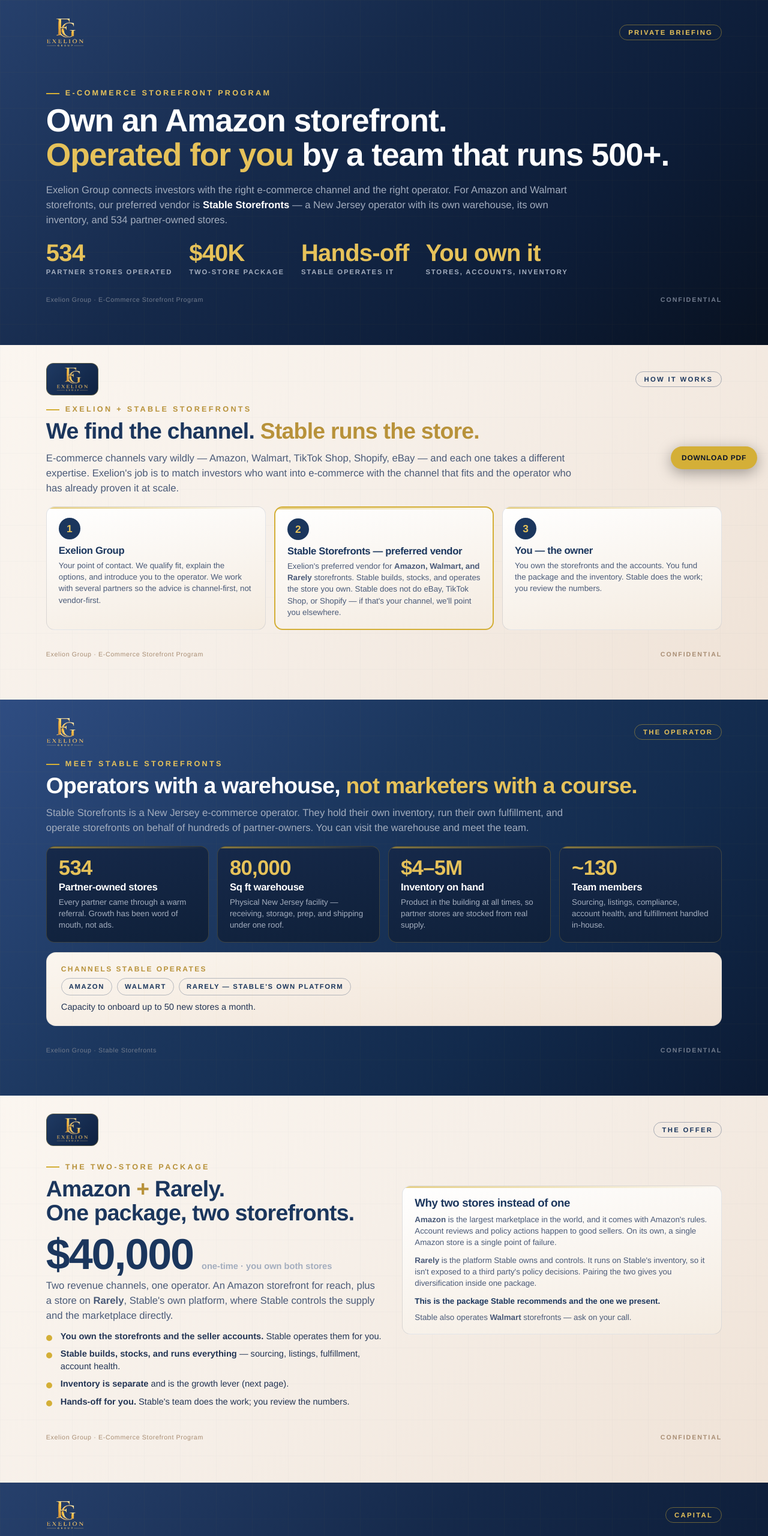
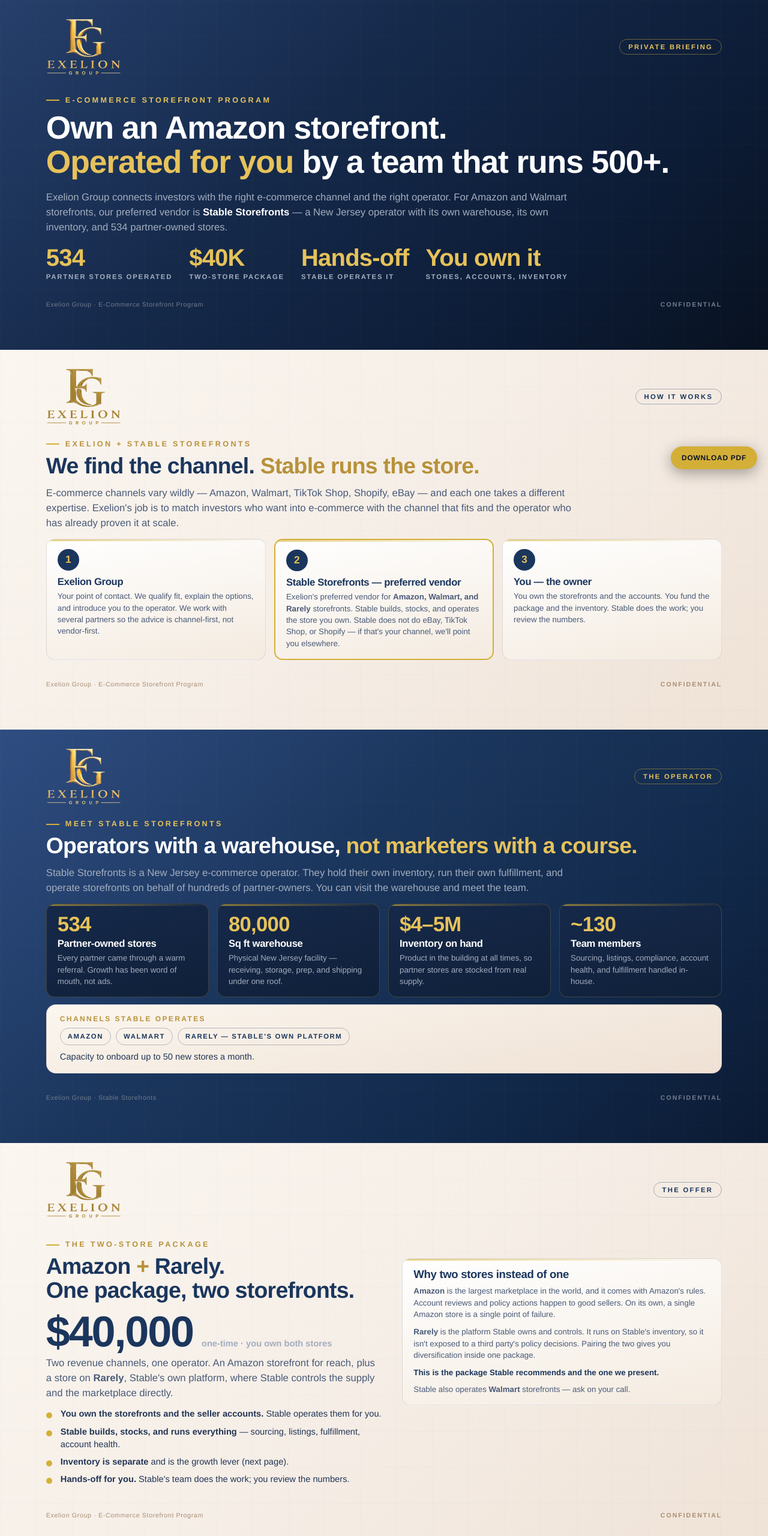
Before and after one commit to tleleux/exelion-storefront-program, a plain HTML site: page index.html in a window 1280 px wide. Shown: the top 2560 px of the page at 60% size. Drawn offline with Linux system fonts and the light colour scheme.

Commit message:
Logo: larger, deep-gold variant on cream slides, header clearance; disclaimer spacing

```diff
--- a/index.html
+++ b/index.html
@@ -5,20 +5,18 @@
 :root{--navy:#1B365D;--navy2:#13294a;--ink:#0a1428;--gold:#D4AF37;--goldbr:#e6c25a;--goldsoft:#b8923a;--cream:#f6efe8;--cream2:#efe2d6;--tx:#eef1f6;--mut:#a3adbe;--dim:#727c8e;--panel:#16294a;--panel2:#0f2039;--line:rgba(212,175,55,.22)}
 *{margin:0;padding:0;box-sizing:border-box}
 body{font-family:"Helvetica Neue",Helvetica,Arial,sans-serif;color:var(--tx);-webkit-font-smoothing:antialiased}
-.slide{width:13.333in;height:7.5in;position:relative;overflow:hidden;page-break-after:always;padding:1.05in .8in .75in .8in}
+.slide{width:13.333in;height:7.5in;position:relative;overflow:hidden;page-break-after:always;padding:1.45in .8in .75in .8in}
 .slide:last-child{page-break-after:auto}
 .dark{background:linear-gradient(135deg,#26406c 0%,#15294a 40%,#0d1d38 72%,#081120 100%)}
 .navy{background:linear-gradient(135deg,#2f4d82 0%,#1B365D 40%,#122a4c 70%,#0b1a33 100%)}
 .lt{background:linear-gradient(135deg,#fbf6f0 0%,var(--cream) 45%,var(--cream2) 100%);color:var(--navy)}
 .grid-bg{position:absolute;inset:0;background-image:linear-gradient(rgba(212,175,55,.55) 1px,transparent 1px),linear-gradient(90deg,rgba(212,175,55,.55) 1px,transparent 1px);background-size:60px 60px;opacity:.05}
 .lt .grid-bg{background-image:linear-gradient(rgba(27,54,93,.5) 1px,transparent 1px),linear-gradient(90deg,rgba(27,54,93,.5) 1px,transparent 1px);opacity:.035}
-.bar{position:absolute;top:.38in;left:.8in;right:.8in;display:flex;justify-content:space-between;align-items:center}
-.bar img{height:.5in}
-.chip{display:inline-flex;align-items:center;background:linear-gradient(135deg,#1f3a63,#0e2140);border-radius:12px;padding:6px 16px;border:1px solid rgba(212,175,55,.35)}
-.chip img{height:.42in}
+.bar{position:absolute;top:.3in;left:.8in;right:.8in;display:flex;justify-content:space-between;align-items:center}
+.bar img{height:.95in}
 .badge{font-weight:700;font-size:8.5pt;letter-spacing:.2em;text-transform:uppercase;padding:6px 14px;border-radius:30px;color:var(--goldbr);border:1.5px solid rgba(212,175,55,.45)}
 .lt .badge{color:var(--navy);border-color:rgba(27,54,93,.35)}
-.foot{position:absolute;left:.8in;right:.8in;bottom:.3in;display:flex;justify-content:space-between;font-size:8pt;letter-spacing:.06em;color:var(--dim);font-weight:500}
+.foot{position:absolute;left:.8in;right:.8in;bottom:.26in;display:flex;justify-content:space-between;font-size:8pt;letter-spacing:.06em;color:var(--dim);font-weight:500}
 .lt .foot{color:#a98e74}.foot .conf{text-transform:uppercase;letter-spacing:.18em;font-weight:600}
 .eyebrow{font-weight:700;font-size:9.5pt;letter-spacing:.26em;text-transform:uppercase;color:var(--goldbr);margin-bottom:10px}
 .eyebrow::before{content:"";display:inline-block;width:22px;height:2px;background:var(--gold);margin-right:10px;vertical-align:middle}
@@ -30,11 +28,11 @@
 em{font-style:normal;color:var(--goldbr)}.lt em{color:var(--goldsoft)}
 .lead{font-size:12.5pt;line-height:1.5;color:var(--mut);font-weight:500;max-width:9.2in}
 .lt .lead{color:#4a5a78}
-.disc{position:absolute;left:.8in;right:.8in;bottom:.6in;font-size:7.6pt;color:var(--dim);line-height:1.4;font-weight:500}
+.disc{position:absolute;left:.8in;right:.8in;bottom:.72in;font-size:7.6pt;color:var(--dim);line-height:1.4;font-weight:500}
 .lt .disc{color:#8f7b66}
-.grid{display:grid;gap:14px;margin-top:18px}
+.grid{display:grid;gap:14px;margin-top:14px}
 .g2{grid-template-columns:1fr 1fr}.g3{grid-template-columns:1fr 1fr 1fr}.g4{grid-template-columns:1fr 1fr 1fr 1fr}
-.card{background:linear-gradient(165deg,var(--panel),var(--panel2));border:1px solid var(--line);border-radius:14px;padding:18px 20px;position:relative;overflow:hidden}
+.card{background:linear-gradient(165deg,var(--panel),var(--panel2));border:1px solid var(--line);border-radius:14px;padding:16px 18px;position:relative;overflow:hidden}
 .card::after{content:"";position:absolute;top:0;left:0;width:100%;height:3px;background:linear-gradient(90deg,var(--gold),transparent);opacity:.6}
 .card h4{font-size:12.5pt;color:#fff;margin-bottom:6px}
 .card p{font-size:10pt;line-height:1.45;color:var(--mut);font-weight:500}
@@ -45,7 +43,7 @@
 .card.feat{border:2px solid var(--gold)}
 .num{width:36px;height:36px;border-radius:50%;background:var(--navy);color:var(--goldbr);font-weight:800;font-size:13pt;display:flex;align-items:center;justify-content:center;margin-bottom:10px}
 .dark .num,.navy .num{background:rgba(212,175,55,.15);border:1px solid rgba(212,175,55,.45)}
-.stats{display:flex;gap:28px;margin-top:22px;align-items:flex-end}
+.stats{display:flex;gap:28px;margin-top:18px;align-items:flex-end}
 .stat b{display:block;white-space:nowrap;font-size:30pt;font-weight:800;color:var(--goldbr);letter-spacing:-.02em;line-height:1}
 .stat span{display:block;font-size:8.5pt;letter-spacing:.16em;text-transform:uppercase;color:var(--mut);margin-top:6px;font-weight:600}
 .split{display:grid;grid-template-columns:1.05fr 1fr;gap:34px;align-items:start;margin-top:12px}
@@ -53,15 +51,15 @@
 ul.tick li{position:relative;padding-left:24px;font-size:11pt;line-height:1.45;color:var(--tx);margin-bottom:8px;font-weight:500}
 ul.tick li::before{content:"";position:absolute;left:0;top:8px;width:10px;height:10px;border-radius:50%;background:var(--gold)}
 .lt ul.tick li{color:#233555}
-.quote{background:linear-gradient(168deg,#fbf6ef,#efe1d4);color:var(--navy);border-radius:16px;padding:20px 24px;border:1px solid rgba(27,54,93,.1);margin-top:16px}
+.quote{background:linear-gradient(168deg,#fbf6ef,#efe1d4);color:var(--navy);border-radius:16px;padding:16px 22px;border:1px solid rgba(27,54,93,.1);margin-top:12px}
 .quote b{display:block;font-size:9pt;letter-spacing:.2em;text-transform:uppercase;color:var(--goldsoft);margin-bottom:8px}
 .quote p{font-size:11pt;line-height:1.5;font-weight:500;color:#233555}
-.tl{display:grid;grid-template-columns:repeat(4,1fr);gap:12px;margin-top:20px}
+.tl{display:grid;grid-template-columns:repeat(4,1fr);gap:12px;margin-top:14px}
 .tl .step{border-top:3px solid var(--gold);padding-top:12px}
 .tl .step small{display:block;font-size:8.5pt;letter-spacing:.18em;text-transform:uppercase;color:var(--goldsoft);font-weight:700;margin-bottom:6px}
 .tl .step h4{font-size:13pt;color:var(--navy);margin-bottom:6px}
 .tl .step p{font-size:10pt;line-height:1.45;color:#4a5a78;font-weight:500}
-.qa{display:grid;grid-template-columns:1fr 1fr;gap:12px 22px;margin-top:16px}
+.qa{display:grid;grid-template-columns:1fr 1fr;gap:10px 22px;margin-top:10px}
 .qa div{border-left:3px solid var(--gold);padding-left:14px}
 .qa b{display:block;font-size:11pt;color:#fff;margin-bottom:4px;font-weight:700}
 .qa p{font-size:9.8pt;line-height:1.45;color:var(--mut);font-weight:500}
@@ -79,8 +77,9 @@
 @media screen{
  html{background:#070d18}
  body{max-width:1400px;margin:0 auto}
- .slide{width:100%;height:auto;min-height:0;padding:100px 6vw 70px}
+ .slide{width:100%;height:auto;min-height:0;padding:150px 6vw 70px}
  .bar{left:6vw;right:6vw;top:30px}
+ .bar img{height:96px}
  .foot{position:static;margin-top:34px}
  .disc{position:static;margin-top:22px}
  .dl{position:fixed;right:18px;bottom:18px;z-index:99;background:var(--gold);color:#0a1428;font-weight:800;font-size:12px;letter-spacing:.06em;text-transform:uppercase;padding:12px 18px;border-radius:30px;text-decoration:none;box-shadow:0 6px 24px rgba(0,0,0,.35)}
@@ -89,16 +88,16 @@
  .g2,.g3,.g4,.split,.qa,.tl{grid-template-columns:1fr}
  .stats{flex-wrap:wrap;gap:18px 28px}
  h1{font-size:26pt}h2{font-size:21pt}.price b{font-size:38pt}
- .bar img{height:.36in}.chip img{height:.32in}.badge{display:none}
- .card[style*="margin-top:38px"]{margin-top:0!important}
- .slide{padding:90px 6vw 50px}
+ .bar img{height:64px}.badge{display:none}
+ .card[style*="margin-top:30px"]{margin-top:0!important}
+ .slide{padding:120px 6vw 50px}
 }
 </style></head><body>
 
 <!-- 1 COVER -->
 <section class="slide dark"><div class="grid-bg"></div>
 <div class="bar"><img src="logo_gold.png" alt="Exelion Group"><span class="badge">Private Briefing</span></div>
-<div style="margin-top:.5in">
+<div style="margin-top:.1in">
 <div class="eyebrow">E-Commerce Storefront Program</div>
 <h1>Own an Amazon storefront.<br><em>Operated for you</em> by a team that runs 500+.</h1>
 <p class="lead" style="margin-top:18px">Exelion Group connects investors with the right e-commerce channel and the right operator. For Amazon and Walmart storefronts, our preferred vendor is <b style="color:#fff">Stable Storefronts</b> — a New Jersey operator with its own warehouse, its own inventory, and 534 partner-owned stores.</p>
@@ -113,7 +112,7 @@
 
 <!-- 2 HOW IT WORKS -->
 <section class="slide lt"><div class="grid-bg"></div>
-<div class="bar"><span class="chip"><img src="logo_gold.png" alt="Exelion Group"></span><span class="badge">How It Works</span></div>
+<div class="bar"><img src="logo_gold_light.png" alt="Exelion Group"><span class="badge">How It Works</span></div>
 <div class="eyebrow">Exelion + Stable Storefronts</div>
 <h2>We find the channel. <em>Stable runs the store.</em></h2>
 <p class="lead">E-commerce channels vary wildly — Amazon, Walmart, TikTok Shop, Shopify, eBay — and each one takes a different expertise. Exelion's job is to match investors who want into e-commerce with the channel that fits and the operator who has already proven it at scale.</p>
@@ -143,7 +142,7 @@
 
 <!-- 4 THE PACKAGE -->
 <section class="slide lt"><div class="grid-bg"></div>
-<div class="bar"><span class="chip"><img src="logo_gold.png" alt="Exelion Group"></span><span class="badge">The Offer</span></div>
+<div class="bar"><img src="logo_gold_light.png" alt="Exelion Group"><span class="badge">The Offer</span></div>
 <div class="split">
 <div>
 <div class="eyebrow">The two-store package</div>
@@ -158,7 +157,7 @@
 </ul>
 </div>
 <div>
-<div class="card" style="margin-top:38px"><h4 style="font-size:14pt">Why two stores instead of one</h4>
+<div class="card" style="margin-top:30px"><h4 style="font-size:14pt">Why two stores instead of one</h4>
 <p style="margin-top:8px"><b>Amazon</b> is the largest marketplace in the world, and it comes with Amazon's rules. Account reviews and policy actions happen to good sellers. On its own, a single Amazon store is a single point of failure.</p>
 <p style="margin-top:10px"><b>Rarely</b> is the platform Stable owns and controls. It runs on Stable's inventory, so it isn't exposed to a third party's policy decisions. Pairing the two gives you diversification inside one package.</p>
 <p style="margin-top:10px;color:var(--navy);font-weight:700">This is the package Stable recommends and the one we present.</p><p style="margin-top:8px">Stable also operates <b>Walmart</b> storefronts — ask on your call.</p></div>
@@ -184,7 +183,7 @@
 
 <!-- 6 WHAT TO EXPECT -->
 <section class="slide lt"><div class="grid-bg"></div>
-<div class="bar"><span class="chip"><img src="logo_gold.png" alt="Exelion Group"></span><span class="badge">Expectations</span></div>
+<div class="bar"><img src="logo_gold_light.png" alt="Exelion Group"><span class="badge">Expectations</span></div>
 <div class="eyebrow">What to expect — honestly</div>
 <h2>A real business, <em>on a real timeline.</em></h2>
 <p class="lead">Nobody here promises you a number. What we can tell you is how a store typically develops, based on how Stable's partner stores have behaved. Give it a quarter to build. Judge it over a year.</p>
@@ -215,7 +214,7 @@
 </ul>
 </div>
 <div>
-<div class="card" style="margin-top:38px"><h4 style="font-size:14pt">Probably not a fit if…</h4>
+<div class="card" style="margin-top:30px"><h4 style="font-size:14pt">Probably not a fit if…</h4>
 <ul class="tick" style="margin-top:8px">
 <li>You need the capital back inside 90 days.</li>
 <li>You want to run the day-to-day yourself.</li>
@@ -228,7 +227,7 @@
 
 <!-- 8 THE PROCESS -->
 <section class="slide lt"><div class="grid-bg"></div>
-<div class="bar"><span class="chip"><img src="logo_gold.png" alt="Exelion Group"></span><span class="badge">The Process</span></div>
+<div class="bar"><img src="logo_gold_light.png" alt="Exelion Group"><span class="badge">The Process</span></div>
 <div class="eyebrow">What happens next</div>
 <h2>Two conversations. <em>No pressure on either.</em></h2>
 <p class="lead">You're going to talk to the operator and to a partner who already owns stores — not to a salesperson. Take the time you need between the two.</p>
@@ -262,13 +261,13 @@
 <!-- 10 CTA -->
 <section class="slide navy"><div class="grid-bg"></div>
 <div class="bar"><img src="logo_gold.png" alt="Exelion Group"><span class="badge">Next Step</span></div>
-<div style="margin-top:.4in">
+<div style="margin-top:.05in">
 <div class="eyebrow">Let's see if it fits</div>
 <h1 style="font-size:36pt">Thirty minutes with the operator.<br><em>Then you decide.</em></h1>
 <p class="lead" style="margin-top:18px">Your strategy call is directly with Stable's CEO. You'll hear how the stores work, what they cost, what to realistically expect, and what could go wrong. If it fits, you'll meet a current partner next. If it doesn't, we'll tell you.</p>
 <div class="cta">Confirm your strategy call</div>
 <p style="margin-top:14px;font-size:9.5pt;color:var(--mut);font-weight:600;letter-spacing:.04em">30 minutes · Zoom · your Exelion contact will send the calendar confirmation</p>
-<div style="margin-top:.45in;font-size:9pt;letter-spacing:.2em;text-transform:uppercase;color:var(--goldsoft);font-weight:700">Exelion Group LLC · Preferred vendor: Stable Storefronts</div>
+<div style="margin-top:.3in;font-size:9pt;letter-spacing:.2em;text-transform:uppercase;color:var(--goldsoft);font-weight:700">Exelion Group LLC · Preferred vendor: Stable Storefronts</div>
 </div>
 <div class="disc">Informational only. Not an offer to sell or a solicitation of an offer to buy securities. E-commerce carries risk, including loss of capital. All figures are targets based on operator experience, reviewed individually on your call, and are not guarantees.</div>
 <div class="foot"><span>Exelion Group · E-Commerce Storefront Program</span><span class="conf">Confidential — Prepared for prospective partners</span></div>
```
Also changed, not shown: logo_gold_light.png (added), 1 other file.
